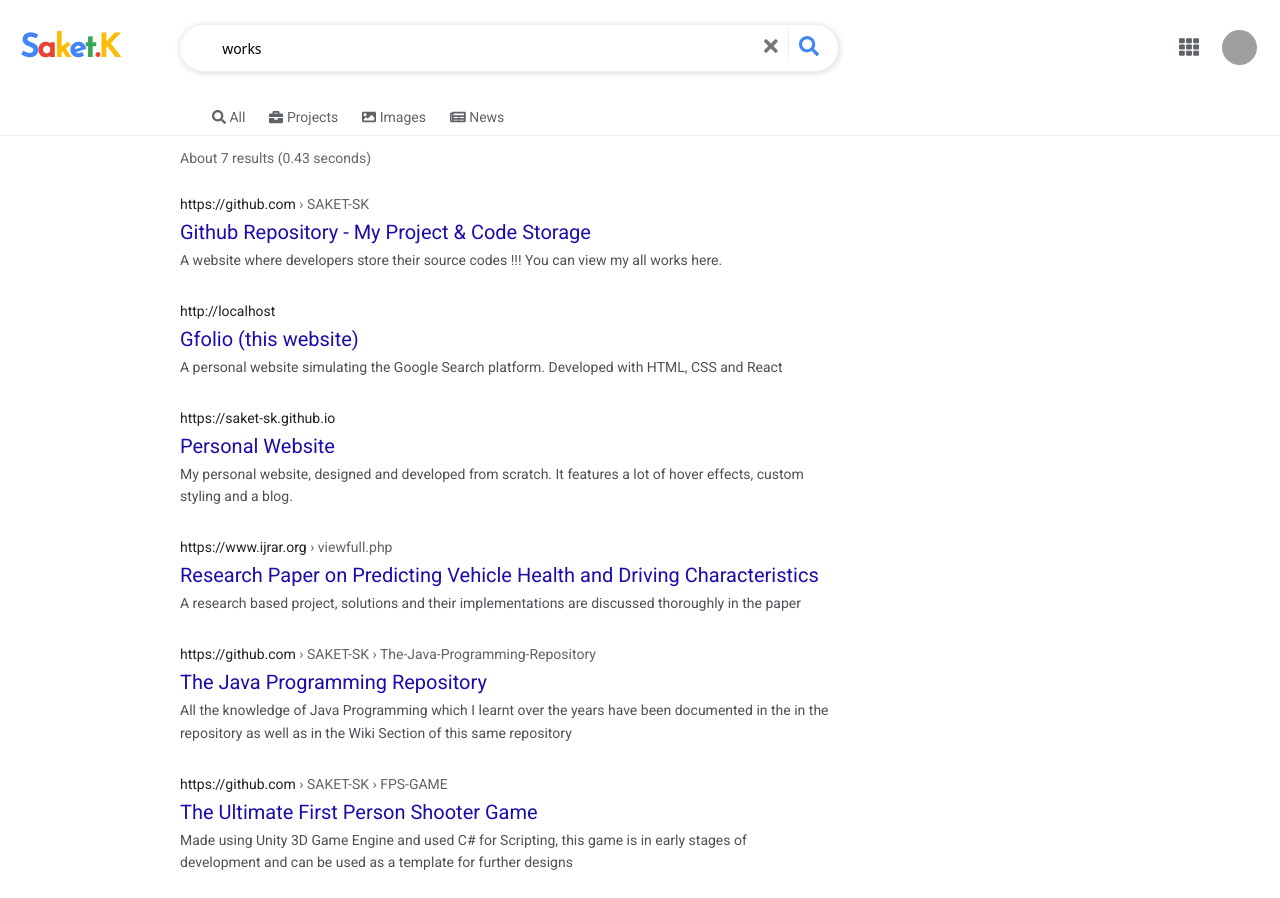
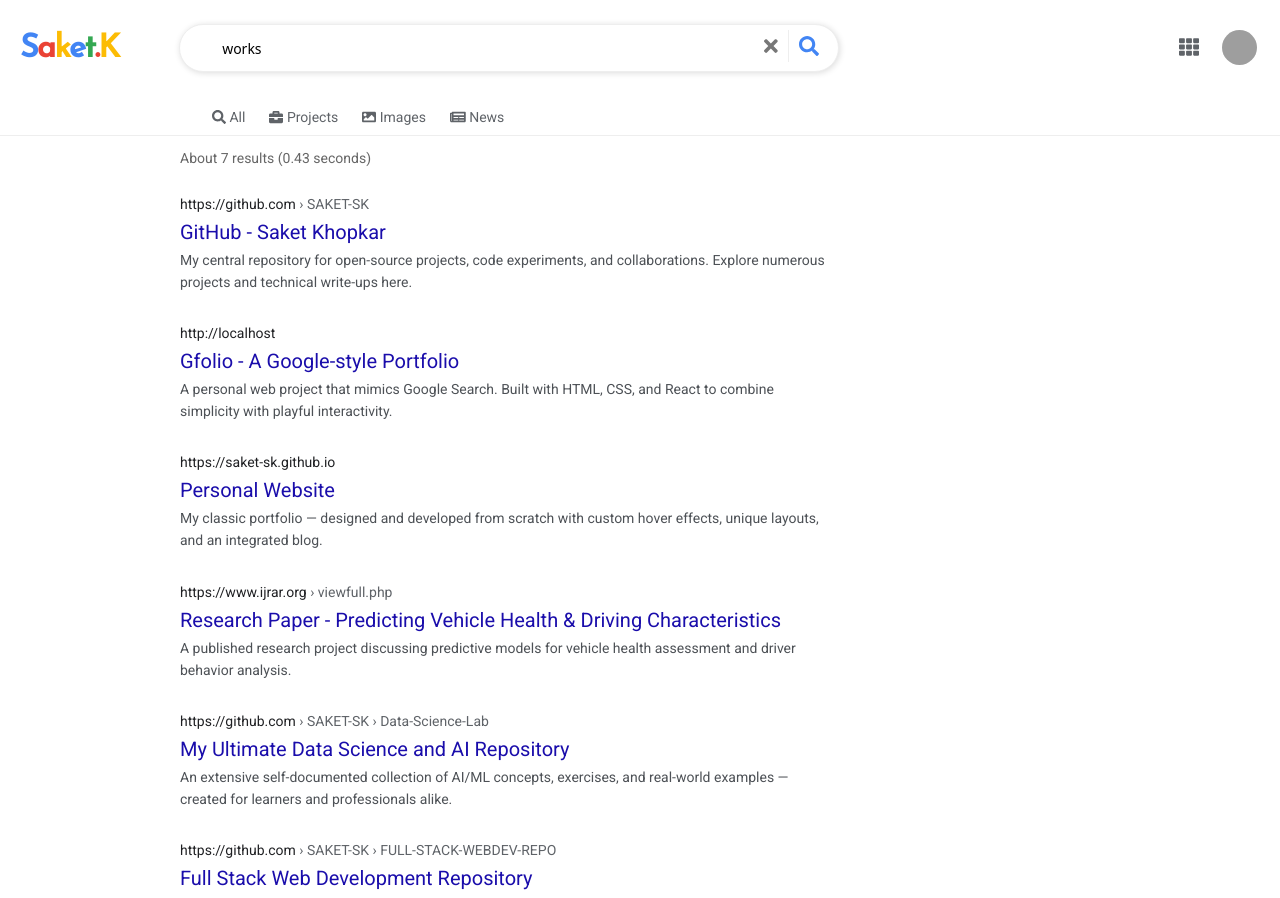
Before and after one commit to SAKET-SK/Google-Type-Portfolio-Website, a React (Create React App) app in the folder gfolio/: page /works in a window 1280 px wide. Shown: the top 898 px of the page. Built offline with nearby package versions, Linux system fonts and the light colour scheme; grey boxes are pictures that could not be loaded.

Commit message:
Updated the main content page

```diff
--- a/gfolio/src/data/content.js
+++ b/gfolio/src/data/content.js
@@ -1,96 +1,92 @@
-// This is the actual content that our website will display
+// content.js
+// Centralized content file for the Google-style portfolio website
+// Each entry represents a "search result" with title, link, and snippet
+
 export const Content = [
+  // 🧍 ABOUT SECTION
   {
-    category: "about",      // Seperated by category; helpful for navigating in multiple pages
-    link: `${window.location.origin}/about#me`,    // window.location.origin gives the base URL
-    name: "Me, Myself and I",
-    excerpt: `I am a developer and technical writer located in India.
-    I have a passion for creating dynamic, responsive, adaptable websites.
-    Problem solver, high-attention to detail, and creative person. I strive for
-    clarity, simplicity and creativity in my work`     // Backticks are used for multi-line string
+    category: "about",
+    link: `${window.location.origin}/about#me`,
+    name: "Who is Saket Khopkar?",
+    excerpt: `A Node.js and JavaScript developer passionate about creating AI-driven, scalable, and high-performance web solutions.
+    I enjoy blending logical problem-solving with creativity to build applications that are both intelligent and intuitive.`
   },
   {
     category: "about",
     link: `${window.location.origin}/about#skills`,
-    name: "An overview of my technical skills and interests",
-    excerpt: `HTML, CSS, JavaScript, Java, Unity C# Game Development, MySQL, Python,
-    Documentation, UI Design, PHP.`
+    name: "Core Skills & Technical Expertise",
+    excerpt: `Node.js, Express.js, React, JavaScript (ES6+), Python, REST APIs, MongoDB, MySQL, AI/LLM Integrations, LangChain, CrewAI and Generative AI Applications.`
   },
+
+  // 💼 WORKS SECTION
   {
     category: "works",
     link: "https://github.com/SAKET-SK",
-    name: "Github Repository - My Project & Code Storage",
-    excerpt: `A website where developers store their source codes !!! You can view my all works here.`
+    name: "GitHub - Saket Khopkar",
+    excerpt: `My central repository for open-source projects, code experiments, and collaborations. Explore numerous projects and technical write-ups here.`
   },
   {
     category: "works",
     link: `${window.location.origin}`,
-    name: "Gfolio (this website)",
-    excerpt: `A personal website simulating the Google Search platform. Developed with
-    HTML, CSS and React`
+    name: "Gfolio - A Google-style Portfolio",
+    excerpt: `A personal web project that mimics Google Search. Built with HTML, CSS, and React to combine simplicity with playful interactivity.`
   },
   {
     category: "works",
     link: "https://saket-sk.github.io/",
     name: "Personal Website",
-    excerpt: `My personal website, designed and developed from scratch. It
-    features a lot of hover effects, custom styling and a blog.`
+    excerpt: `My classic portfolio — designed and developed from scratch with custom hover effects, unique layouts, and an integrated blog.`
   },
   {
     category: "works",
     link: "https://www.ijrar.org/viewfull.php?&p_id=IJRAR22A2084",
-    name: "Research Paper on Predicting Vehicle Health and Driving Characteristics",
-    excerpt: `A research based project, solutions and their implementations are discussed thoroughly in the paper `
+    name: "Research Paper - Predicting Vehicle Health & Driving Characteristics",
+    excerpt: `A published research project discussing predictive models for vehicle health assessment and driver behavior analysis.`
   },
   {
     category: "works",
-    link: "https://github.com/SAKET-SK/The-Java-Programming-Repository",
-    name: "The Java Programming Repository",
-    excerpt: `All the knowledge of Java Programming which I learnt over the years have been documented in the in the repository as well as in the Wiki Section of this same repository`
+    link: "https://github.com/SAKET-SK/Data-Science-Lab",
+    name: "My Ultimate Data Science and AI Repository",
+    excerpt: `An extensive self-documented collection of AI/ML concepts, exercises, and real-world examples — created for learners and professionals alike.`
   },
   {
     category: "works",
-    link: "https://github.com/SAKET-SK/FPS-GAME",
-    name: "The Ultimate First Person Shooter Game",
-    excerpt: `Made using Unity 3D Game Engine and used C# for Scripting, this game is in early stages of development and can be used as a template for further designs`
+    link: "https://github.com/SAKET-SK/FULL-STACK-WEBDEV-REPO",
+    name: "Full Stack Web Development Repository",
+    excerpt: `A comprehensive collection of full-stack web development projects, tutorials, and resources covering both frontend and backend technologies.`
   },
   {
     category: "works",
-    link: "https://github.com/SAKET-SK/Pathology-HMS-Sponsored-Project",
-    name: "Pathology Management System in PHP",
-    excerpt: `
-    My first ever sponsored project implemented for local pathology labs with all required client requirements  `
+    link: "https://github.com/SAKET-SK/Programming-Aptitude-Interview-Prep",
+    name: "Programming Aptitude & Interview Preperation by Saket",
+    excerpt: `A curated collection of programming problems, solutions, and interview prep questions to help developers sharpen their coding skills.`
   },
 
+  // ✍️ WRITING SECTION
   {
     category: "writing",
     link: "https://saketrobotics910.blogspot.com/",
-    name: "Education and Technical Blog",
-    excerpt: `This Blogspot contains all the information regarding latest technological advancements as well some educational tips so as for one to improve in that aspect `,
+    name: "TechTales - Education & Technology Blog",
+    excerpt: `Articles exploring the latest in technology, innovation, and education — written to inspire curiosity and creative learning.`
   },
   {
     category: "writing",
     link: "https://saketkhopkar567.blogspot.com/",
-    name: "Psych Time",
-    excerpt: `This Blogpost contains all about Psychology, thought and thinking one has to go through. Documented as an interest towards the field and willingness to explore it further.`,
+    name: "Psych Time - Exploring Human Thought",
+    excerpt: `A collection of writings about psychology, behavior, and emotional intelligence — a deep dive into the human mind.`
   },
   {
     category: "writing",
     link: "https://saketskgames.blogspot.com/",
     name: "World of E-Sports",
-    excerpt: `A Blogpost for E-Sports enhusiasts which focuses on various things about Gaming and its related resources.`,
+    excerpt: `A blog for e-sports enthusiasts — covering gaming trends, competitive insights, and the culture surrounding digital sports.`
   },
 
+  // 🌐 SOCIAL SECTION
   {
     category: "social",
     link: "https://www.linkedin.com/in/saket-khopkar-336684198/",
-    name: "LinkedIn",
-    excerpt: `Connect and share experiences`
-  },
-  {
-    category: "social",
-    link: "https://github.com/SAKET-SK",
-    name: "GitHub",
-    excerpt: `View my projects and code.`
+    name: "LinkedIn - Saket Khopkar",
+    excerpt: `Connect with me professionally, explore experiences, or collaborate on future opportunities.`
   }
 ];
```
